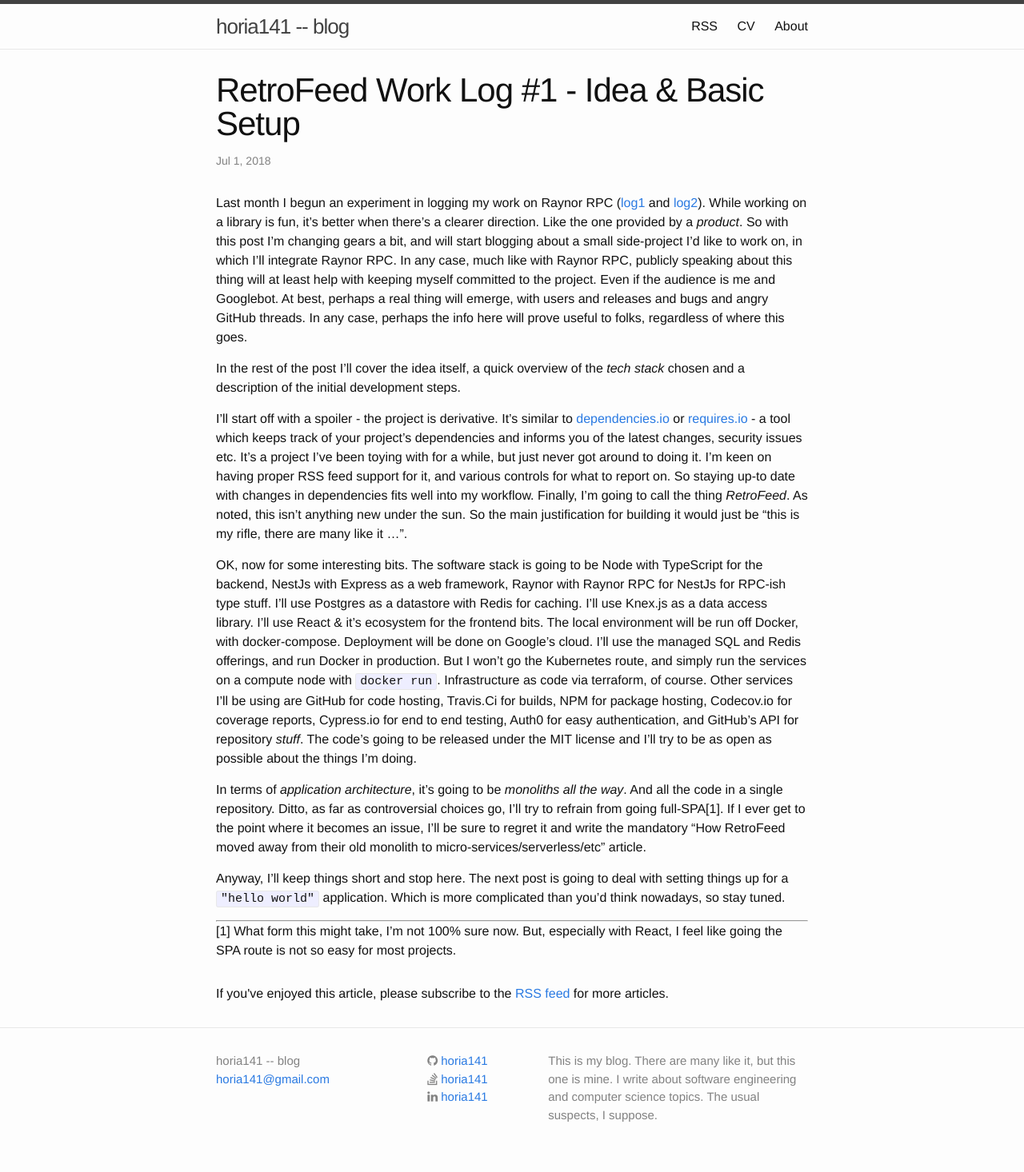
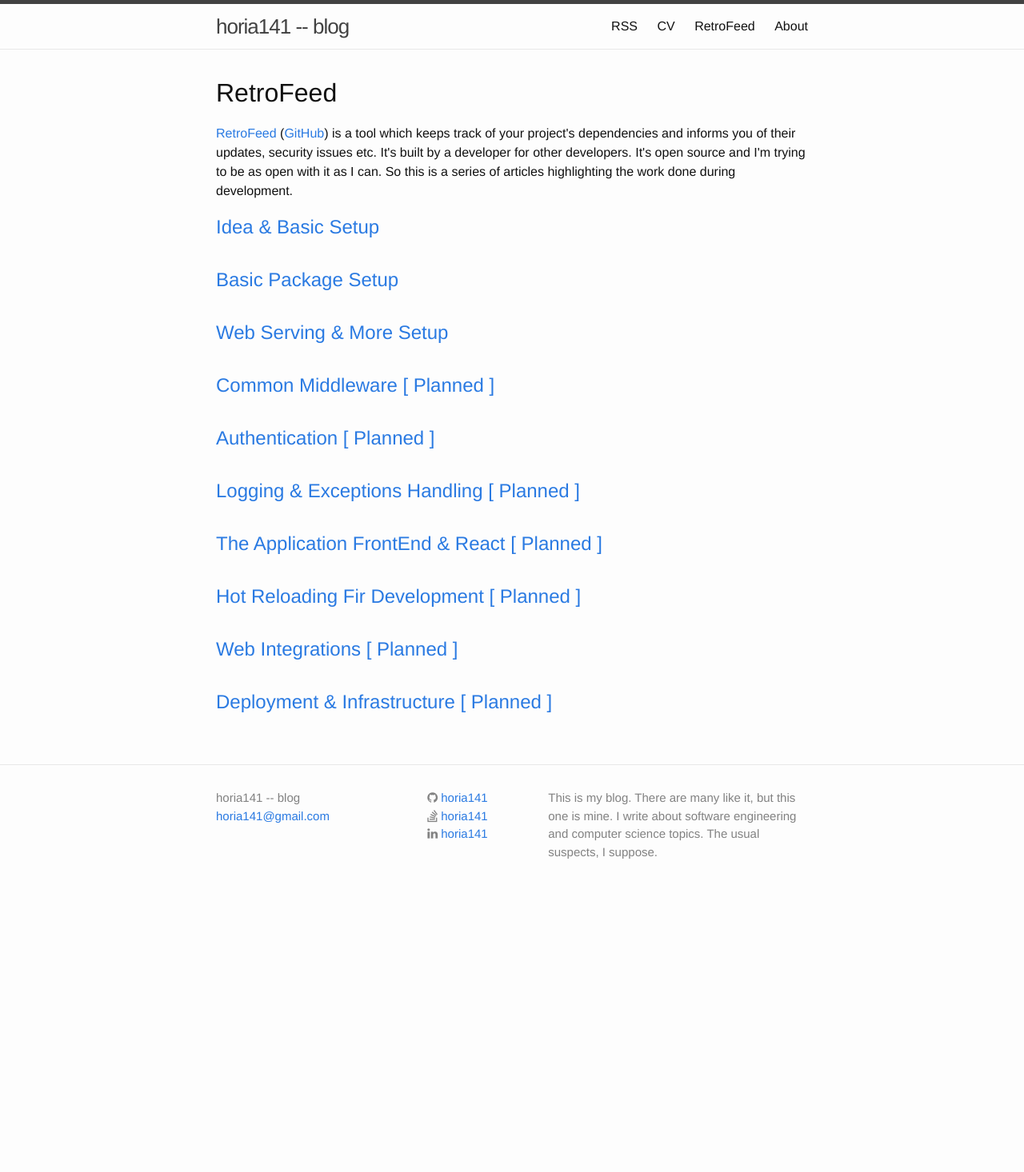
Before and after one commit to horia141/horia141.github.io, a Jekyll site: the page built from retrofeed.html, in a window 1280 px wide. Shown: the whole page at 80% size. Built offline with Jekyll 4.4.1, drawn with Linux system fonts in a browser that asks for light colours; comment, search, counter and statistics services are not loaded; after the commit the page ends 1137 px from its top, so only the background shows below that.

Commit message:
Add a RetroFeed section to the blog

```diff
--- a/_includes/header.html
+++ b/_includes/header.html
@@ -16,6 +16,7 @@
       <div class="trigger">
         <a class="page-link" href="/feed">RSS</a>
         <a class="page-link" href="/cv.html">CV</a>
+        <a class="page-link" href="/retrofeed.html">RetroFeed</a>
         {% for page in site.pages %}
           {% if page.title %}
           <a class="page-link" href="{{ page.url | prepend: site.baseurl }}">{{ page.title }}</a>
--- a/_posts/2018-07-01-retrofeed.md
+++ b/_posts/2018-07-01-retrofeed-1.md
@@ -18,5 +18,7 @@ In terms of _application architecture_, it's going to be _monoliths all the way_
 
 Anyway, I'll keep things short and stop here. The next post is going to deal with setting things up for a `"hello world"` application. Which is more complicated than you'd think nowadays, so stay tuned.
 
+Checkout all the articles in the series [here](https//horia141.com/retrofeed.html).
+
 ---
 [1] What form this might take, I'm not 100% sure now. But, especially with React, I feel like going the SPA route is not so easy for most projects.
--- a/_posts/2018-07-07-retrofeed-2.md
+++ b/_posts/2018-07-07-retrofeed-2.md
@@ -115,3 +115,5 @@ One interesting thing is the set of integrations we have. They're in turn:
 - [Ngrok](https://ngrok.com/) for making the current server instance available publicly. Again, this isn't setup here yet, but it's just a neat tool.
 
 Anyway, that's it for now. As I've said, not much happening, but a lot of preparation for it to happen. In the next parts we're going to actually have something serving as a web application, and a full cloud deployment for it. See you soon!
+
+Checkout all the articles in the series [here](https//horia141.com/retrofeed.html).
--- a/_posts/2018-07-15-retrofeed-3.md
+++ b/_posts/2018-07-15-retrofeed-3.md
@@ -167,3 +167,5 @@ Runs on Travis also send a capture of the test to Cypress, and you can view them
 Finally, a very useful tool for larger scale manual testing is [ngrok](https://ngrok.com/). Use `yarn ngrok` to launch the service and follow its instructions to temporarily publish the application online.
 
 That's it for this part. As promised, we dug more into the meat of the issue, though there's still a lot of ground to cover. We'll see about setting up sessions support, common middleware and Auth0+GitHub integrations in the next part.
+
+Checkout all the articles in the series [here](https//horia141.com/retrofeed.html).
--- /dev/null
+++ b/retrofeed.html
@@ -0,0 +1,30 @@
+---
+layout: default
+home_comments: false
+---
+
+<div class="home">
+
+    <h1>RetroFeed</h1>
+
+    <p>
+        <a href="https://retrofeed.io">RetroFeed</a> (<a href="https://github.com/horia141/retrofeed">GitHub</a>) is a tool
+        which keeps track of your project's dependencies and informs you of their updates, security issues etc. It's built by
+        a developer for other developers. It's open source and I'm trying to be as open with it as I can. So this is a
+        series of articles highlighting the work done during development.
+    </p>
+
+    <ul class="post-list">
+        <li><h2><a class="post-link" href="/retrofeed-1.html">Idea & Basic Setup</a></h2></li>
+        <li><h2><a class="post-link" href="/retrofeed-2.html">Basic Package Setup</a></h2></li>
+        <li><h2><a class="post-link" href="/retrofeed-3.html">Web Serving & More Setup</a></h2></li>
+        <li><h2><a class="post-link">Common Middleware [ Planned ]</a></h2></li>
+        <li><h2><a class="post-link">Authentication [ Planned ]</a></h2></li>
+        <li><h2><a class="post-link">Logging & Exceptions Handling [ Planned ]</a></h2></li>
+        <li><h2><a class="post-link">The Application FrontEnd & React [ Planned ]</a></h2></li>
+        <li><h2><a class="post-link">Hot Reloading Fir Development [ Planned ]</a></h2></li>
+        <li><h2><a class="post-link">Web Integrations [ Planned ]</a></h2></li>
+        <li><h2><a class="post-link">Deployment & Infrastructure [ Planned ]</a></h2></li>
+    </ul>
+
+</div>
```
Also changed, not shown: _posts/2018-07-23-retrofeed-4.md (+10 -0 lines).
